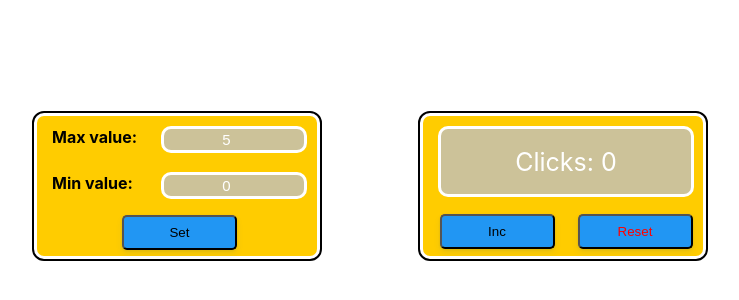
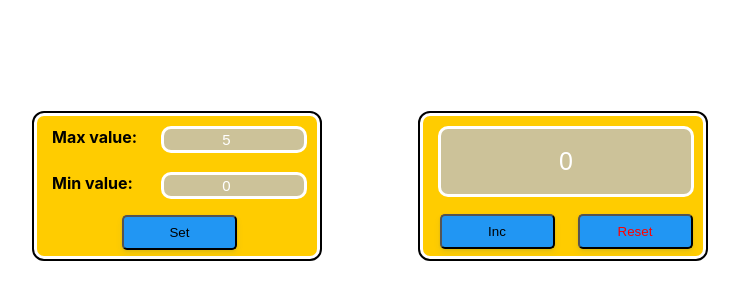
Before and after one commit to Nazaruk-D/Counter, a React (Create React App) app: page / in a window 1280 px wide. Shown: the part 214-514 px from the top of the page, without its empty margins (270-1009 px from the left). Built offline with nearby package versions, Linux system fonts and the light colour scheme.

Commit message:
Added logic to settings

```diff
--- a/src/App.tsx
+++ b/src/App.tsx
@@ -3,6 +3,7 @@ import './App.css';
 import {Button} from "./Components/Button";
 import {Settings} from "./Components/Settings";
 import {Counter} from "./Components/Counter";
+import {logDOM} from "@testing-library/react";
 
 function App() {
 
@@ -10,11 +11,14 @@ function App() {
     const [minValue, setMinValue] = useState<number>(0)
     const [maxValue, setMaxValue] = useState<number>(5)
     const [counter, setCounter] = useState<number>(minValue)
+    const [error, setError] = useState<string>("")
+
+    // if ()
 
     return (
         <div className={"all"}>
-            <Settings minValue={minValue} maxValue={maxValue} counter={counter} setMinValue={setMinValue} setMaxValue={setMaxValue} setCounter={setCounter}/>
-            <Counter minValue={minValue} maxValue={maxValue} counter={counter} setCounter={setCounter}/>
+            <Settings minValue={minValue} maxValue={maxValue} counter={counter} setMinValue={setMinValue} setMaxValue={setMaxValue} setCounter={setCounter} error={error} setError={setError}/>
+            <Counter minValue={minValue} maxValue={maxValue} counter={counter} setCounter={setCounter} error={error} setError={setError}/>
         </div>
     );
 }
--- a/src/Components/Button.module.css
+++ b/src/Components/Button.module.css
@@ -28,6 +28,7 @@
   background-color: #2196F3;
   color: red;
   border-color: black;
+  cursor: not-allowed! important;
 }
 
 
--- a/src/Components/Button.tsx
+++ b/src/Components/Button.tsx
@@ -4,11 +4,13 @@ import s from "./Button.module.css"
 type ButtonPropsType = {
     title: string
     callBack: () => void
-    counter?: boolean
+    boolean?: boolean
+    disable?: boolean
 }
 
 export const Button: React.FC<ButtonPropsType> = (props) => {
+    if (props.disable) {props.boolean = true}
     return (
-        <button onClick={props.callBack} disabled={props.counter} className={s.main}>{props.title}</button>
+        <button onClick={props.callBack} disabled={props.boolean} className={s.main}>{props.title}</button>
     )
 }
--- a/src/Components/Counter.tsx
+++ b/src/Components/Counter.tsx
@@ -7,9 +7,12 @@ type CounterPropsType = {
     maxValue: number
     counter: number
     setCounter: ( counter: number) => void
+    error: string
+    setError: ( error: string) => void
+    // disable: boolean
 }
 
-export const Counter: React.FC<CounterPropsType> = ({minValue, maxValue, counter, setCounter}) => {
+export const Counter: React.FC<CounterPropsType> = ({minValue, maxValue, counter, setCounter, error, setError}) => {
 
     const onClickHandler = () => {
         if (counter < maxValue) {
@@ -20,22 +23,23 @@ export const Counter: React.FC<CounterPropsType> = ({minValue, maxValue, counter
         setCounter(minValue)
     }
 
-
     const inputClass = counter === maxValue ? {color: "red", borderColor: "red"} : {color: "white"}
     const addButtonHandler = (counter: number) => counter === maxValue
     const clearButtonHandler = (counter: number) => counter !== maxValue
+    const valueInp = (error:string) => error === "" ? counter : error
 
     return (
         <div className={"blockContent"}>
             <div>
-                <div className={"counter"} style={inputClass}>Сlicks: {counter}</div>
+                {/*<div className={"counter"} style={inputClass}>Сlicks: {counter}</div>*/}
+                <input className={"counter"} style={inputClass} value={valueInp(error)}/> {/*value={counter === minValue ? "Clicks: " + counter : error}*/}
                 <div className={"buttonCounter"}>
                     <Button title={"Inc "}
                             callBack={onClickHandler}
-                            counter={addButtonHandler(counter)}/>
+                            boolean={addButtonHandler(counter)}/>
                     <Button title={"Reset"}
                             callBack={onClickClearHandler}
-                            counter={clearButtonHandler(counter)}/>
+                            boolean={clearButtonHandler(counter)}/>
                 </div>
             </div>
         </div>
--- a/src/Components/Settings.tsx
+++ b/src/Components/Settings.tsx
@@ -1,4 +1,4 @@
-import React, {useEffect} from "react";
+import React, {useEffect, useState} from "react";
 import s from "./Settings.module.css"
 import {Button} from "./Button";
 
@@ -6,12 +6,17 @@ type SettingsPropsType = {
     minValue: number
     maxValue: number
     counter: number
+    error: string
     setMinValue: (minValue: number) => void
     setMaxValue: ( maxValue: number) => void
     setCounter: ( counter: number) => void
+    setError: (  error: string) => void
 }
 
-export const Settings: React.FC<SettingsPropsType> = ({minValue, maxValue, counter, setMinValue, setMaxValue, setCounter}) => {
+export const Settings: React.FC<SettingsPropsType> = ({minValue, maxValue, counter, setMinValue, setMaxValue, setCounter, error, setError}) => {
+
+    const [disable, setDisable] = useState<boolean>(false)
+
 
     //Получаем данные при помощи useEffect
     useEffect(() => {
@@ -29,23 +34,51 @@ export const Settings: React.FC<SettingsPropsType> = ({minValue, maxValue, count
         }
     }, [])
 
+    // useEffect(() => {
+    //     let valueAsString = Number(localStorage.getItem("minValue"))
+    //     if (minValue !== valueAsString) {
+    //         console.log(123)
+    //     }
+    // }, [])
+
+
     //Handlers
     const setHandler = () => {
         localStorage.setItem("minValue", minValue.toString())
         localStorage.setItem("maxValue", maxValue.toString())
         setCounter(minValue)
     }
+
     const onChangeMaxHandler = (e: React.ChangeEvent<HTMLInputElement>) => {
         const x = Number(e.currentTarget.value)
         setMaxValue(x)
+        if (x <= minValue) {
+            setError("Incorrect value")
+            setDisable(true)
+        }
+        else {
+            setError("")
+            setDisable(false)
+        }
     }
+
     const onChangeMinHandler = (e: React.ChangeEvent<HTMLInputElement>) => {
+        // debugger
         const x = Number(e.currentTarget.value)
         setMinValue(x)
+        if (x >= maxValue || x < 0) {
+            setError("Incorrect value")
+            setDisable(true)
+        }
+        else {
+            setError("")
+            setDisable(false)
+        }
     }
 
+
     //Style
-    const inputClass = counter === maxValue ? {color: "red", borderColor: "red"} : {color: "white"}
+    const inputClass = error !== "" ? {color: "red", borderColor: "red"} : {color: "white"}
 
 
     return (
@@ -64,6 +97,8 @@ export const Settings: React.FC<SettingsPropsType> = ({minValue, maxValue, count
                 <div className={"buttonCounter"}>
                     <Button title={"Set"}
                             callBack={setHandler}
+                            boolean={disable}
+                            // disable={disable}
                     />
                 </div>
             </div>
```
